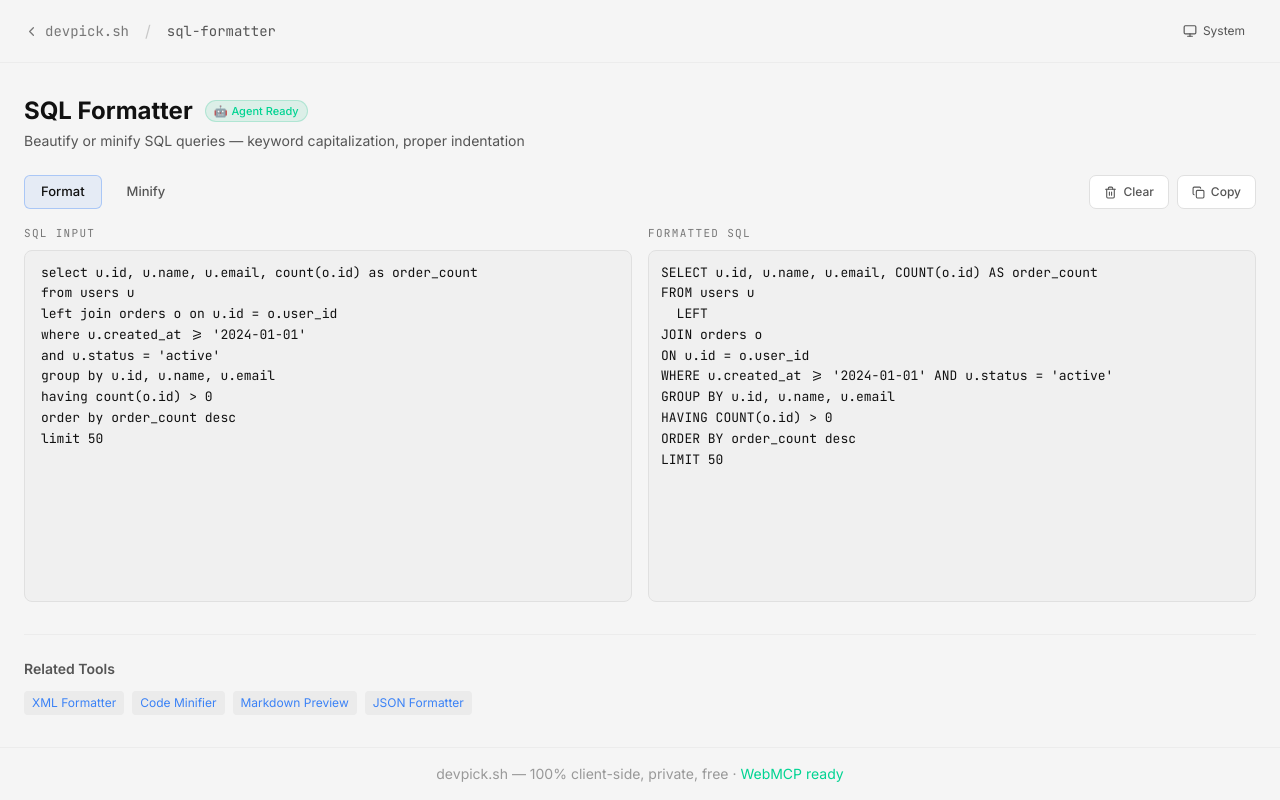
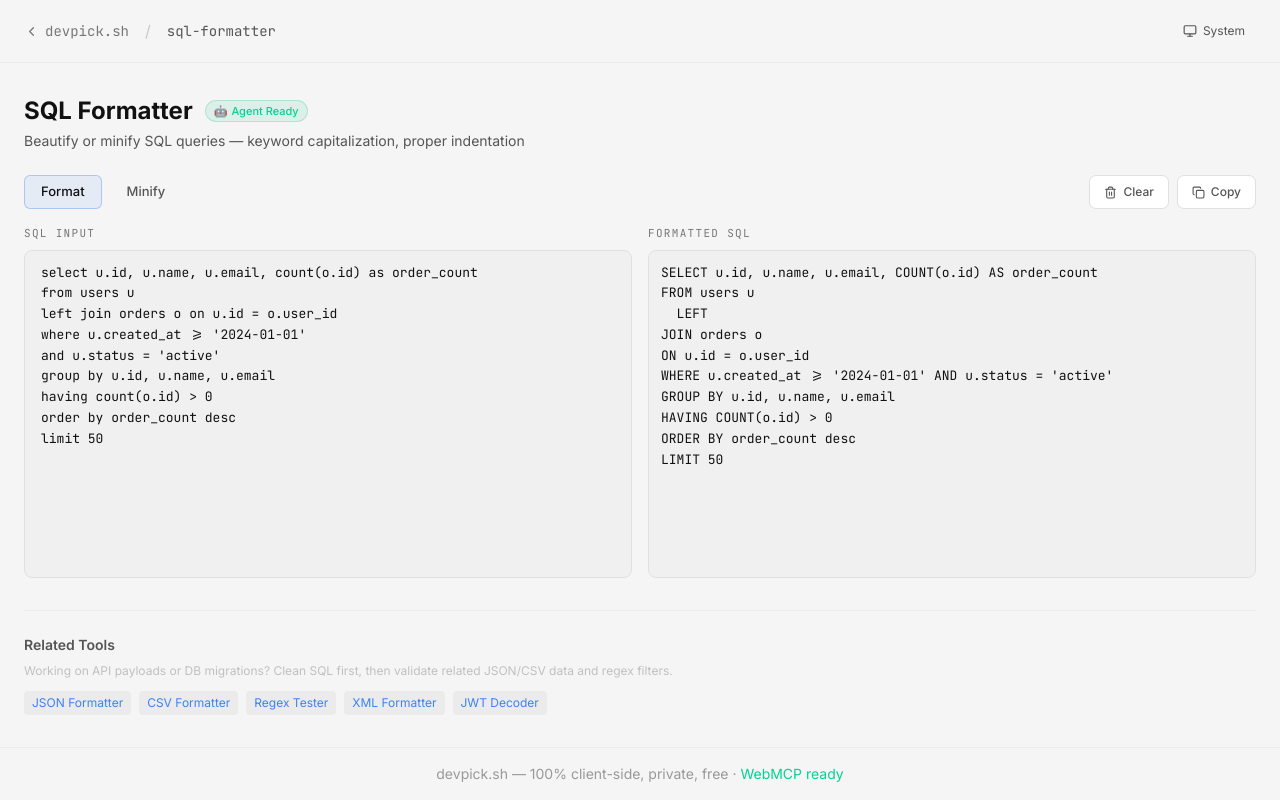
Before and after one commit to kimbobmarley03/devpick.sh, a Next.js app: page /sql-formatter in a window 1280 px wide. Built offline with nearby package versions, Linux system fonts and the light colour scheme; no server answers.

Commit message:
seo: strengthen sql formatter internal link cluster

```diff
--- a/app/sql-formatter/sql-tool.tsx
+++ b/app/sql-formatter/sql-tool.tsx
@@ -194,13 +194,17 @@ export function SqlTool() {
       />
       {/* Related Tools */}
       <div className="mt-8 pt-6 border-t border-border-subtle">
-        <h2 className="text-sm font-semibold text-text-secondary mb-3">Related Tools</h2>
+        <h2 className="text-sm font-semibold text-text-secondary mb-2">Related Tools</h2>
+        <p className="text-xs text-text-ghost mb-3">
+          Working on API payloads or DB migrations? Clean SQL first, then validate related JSON/CSV data and regex filters.
+        </p>
         <div className="flex flex-wrap gap-2">
           {[
+            { name: "JSON Formatter", href: "/json-formatter" },
+            { name: "CSV Formatter", href: "/csv-formatter" },
+            { name: "Regex Tester", href: "/regex" },
             { name: "XML Formatter", href: "/xml-formatter" },
-            { name: "Code Minifier", href: "/js-minifier" },
-            { name: "Markdown Preview", href: "/markdown-preview" },
-            { name: "JSON Formatter", href: "/json-formatter" },
+            { name: "JWT Decoder", href: "/jwt-decoder" },
           ].map((t) => (
             <a key={t.href} href={t.href} className="text-xs text-accent hover:underline px-2 py-1 rounded bg-[var(--dp-bg-subtle)]">
               {t.name}
```
